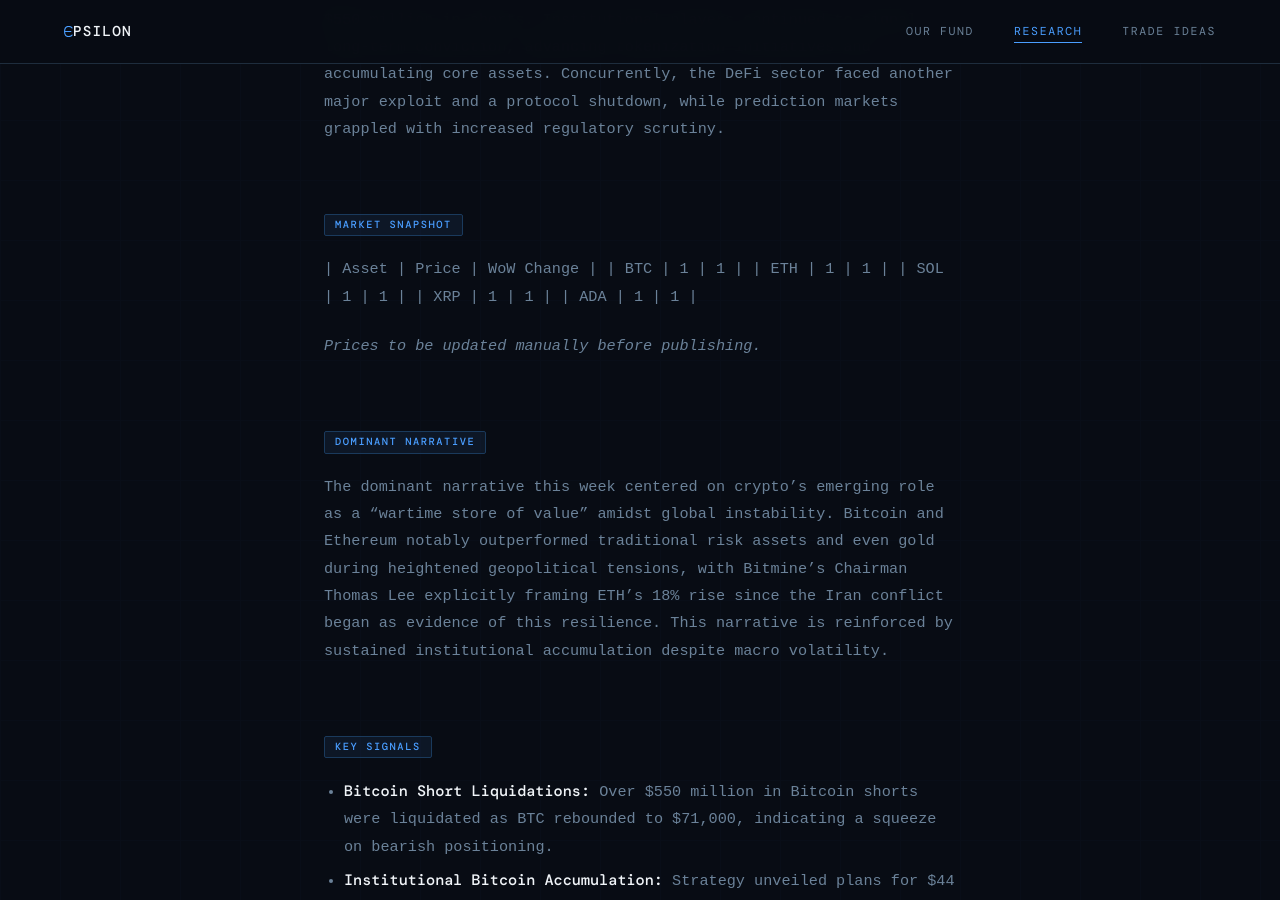
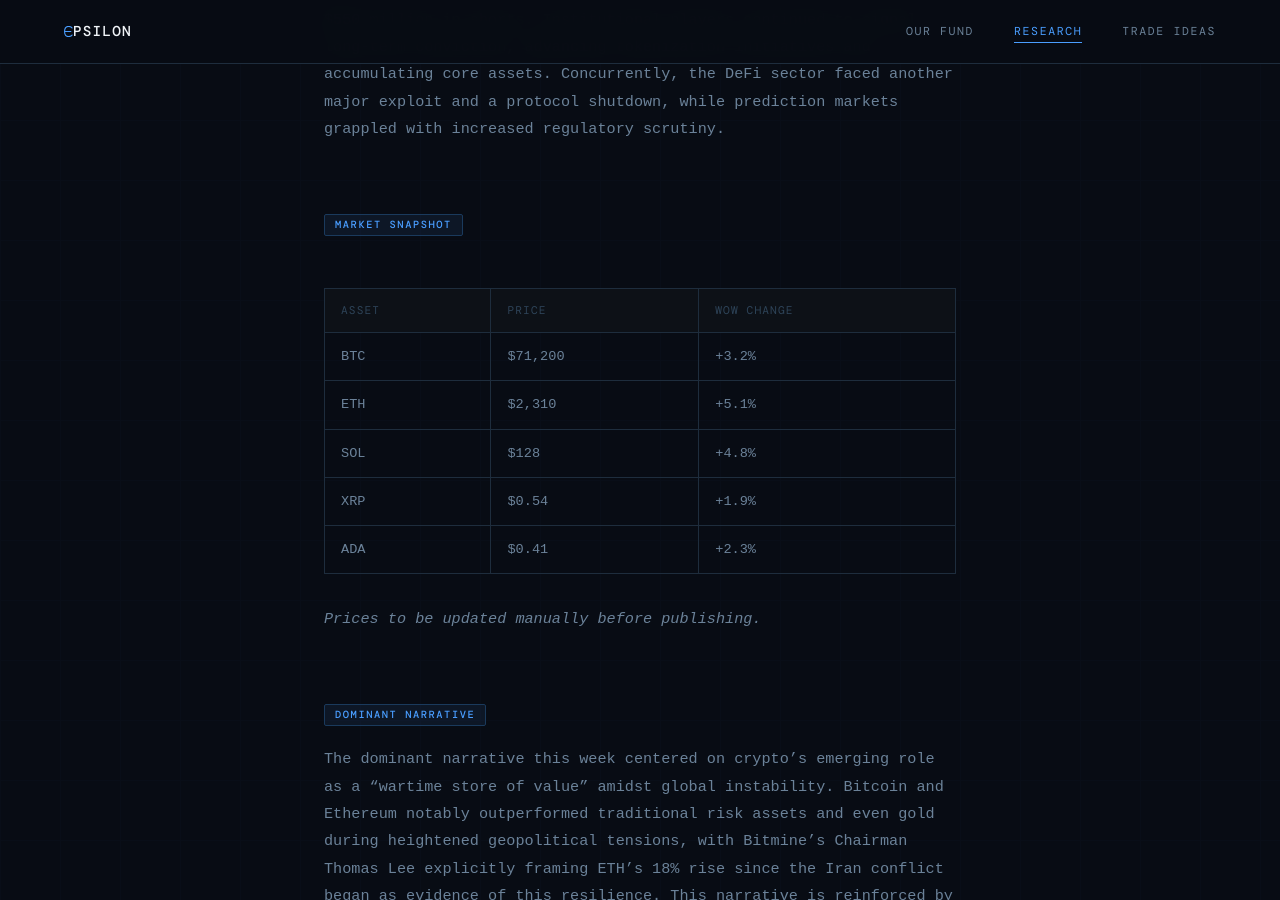
Before and after one commit to Epsilon-Fund/epsilon-fund.github.io, a Jekyll site: the page built from _research/2026-03-24-epsilon-weekly-crypto-issue-2.md, in a window 1280 px wide and 900 px high, scrolled down 794 px. Built offline with Jekyll 4.4.1, drawn with Linux system fonts in a browser that asks for light colours; some web fonts are replaced.

Commit message:
Revise market snapshot with updated asset prices
Updated market snapshot with current prices and changes.

```diff
--- a/_research/2026-03-24-epsilon-weekly-crypto-issue-2.md
+++ b/_research/2026-03-24-epsilon-weekly-crypto-issue-2.md
@@ -11,12 +11,14 @@
 Crypto markets rebounded this week, with Bitcoin climbing above $71,000 despite escalating Middle East tensions, liquidating over $550 million in shorts. Institutional players continued to signal long-term conviction, advancing tokenization initiatives and accumulating core assets. Concurrently, the DeFi sector faced another major exploit and a protocol shutdown, while prediction markets grappled with increased regulatory scrutiny.
 
 ## Market Snapshot
+
 | Asset | Price | WoW Change |
-| BTC | 1 | 1 |
-| ETH | 1 | 1 |
-| SOL | 1 | 1 |
-| XRP | 1 | 1 |
-| ADA | 1 | 1 |
+|---|---|---|
+| BTC | $71,200 | +3.2% |
+| ETH | $2,310 | +5.1% |
+| SOL | $128 | +4.8% |
+| XRP | $0.54 | +1.9% |
+| ADA | $0.41 | +2.3% |
 
 *Prices to be updated manually before publishing.*
 
```
